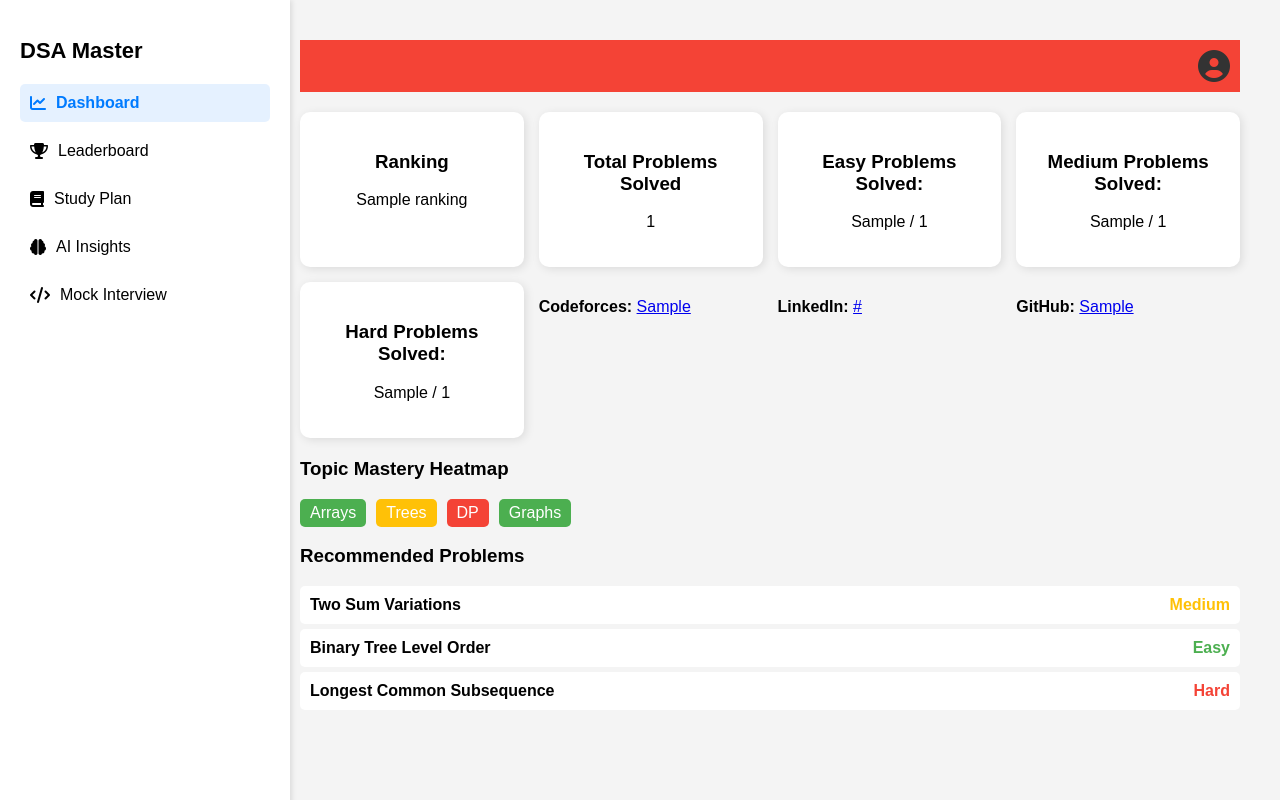
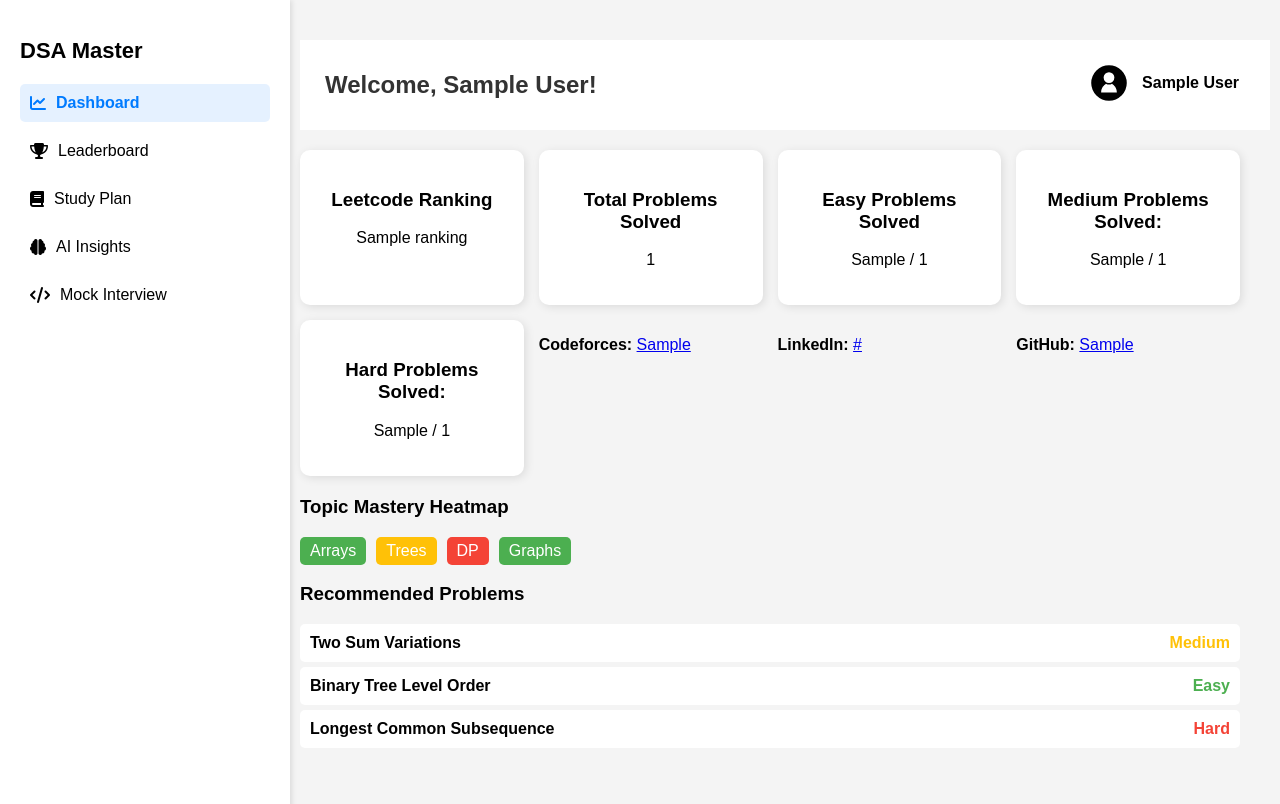
Before and after one commit to nag2mani/CodingProfileTracker, a Flask app: template templates/dashboard.html in a window 1280 px wide. Run offline with Flask 3, Linux system fonts and the light colour scheme; tables that the repository leaves empty hold one stand-in row (values such as "Sample post"); the template is opened without the code that fills it: values that come from a table or form of the project are taken from there, most other values are stand-ins (such as "Sample title", 1, 10 or a date in 2020); some libraries are stand-ins or nearby versions.

Commit message:
fixed profile section

```diff
--- a/static/css/styles.css
+++ b/static/css/styles.css
@@ -128,51 +128,99 @@ body {
 .hard { color: #F44336; font-weight: bold; }
 
 /* Profile Section */
-.profile-header {
-    display: flex;
+/* .profile-container {
+    position: relative;
+    padding: 15px;
+    align-content: flex-end;
     justify-content: flex-end;
-    align-items: center;
-    position: relative;
-    padding: 10px;
-    background-color: #F44336;
+    align-content: end;
+    background-color: aqua;
 }
 
+.profile-trigger {
+    cursor: pointer;
+    display: flex;
+    gap: 8px;
+    padding: 8px 16px;
+    background: #ffffff;
+    border-radius: 4px;
+    box-shadow: 0 2px 4px rgba(0,0,0,0.1);
+} */
+
+/* ---------------------------------- */
+/* Profile Section */
 .profile-container {
-    position: relative;
-    display: inline-block;
+    position: relative; /* Keep it as relative */
+    width: 100%; /* Ensure full width */
+    padding: 15px;
+    min-height: 60px;
+    background: #ffffff;
+    align-content: center;
 }
 
-.profile-icon {
-    font-size: 32px;
+
+
+
+/* Move only the profile trigger to the right */
+.profile-trigger {
     cursor: pointer;
+    display: flex;
+    gap: 8px;
+    padding: 8px 16px;
+    background: #ffffff;
+    border-radius: 4px;
+    /* box-shadow: 0 2px 4px rgba(0,0,0,0.1); */
+    position: absolute;
+    right: 15px; /* Align to the right */
+    top: 50%;
+    transform: translateY(-50%); /* Center it vertically */
+}
+
+.greeting-message {
+    font-size: 24px;
+    font-weight: 600;
     color: #333;
+    margin-right: 10px;
+    padding: 5px 10px;
+    margin: auto;
+    align-items: center;
+}
+
+/* ---------------------------------- */
+
+.profile-name {
+    font-weight: 600;
+    font-size: 16px;
 }
 
 .profile-dropdown {
     display: none;
     position: absolute;
+    top: 100%;
     right: 0;
-    top: 40px;
     background: white;
-    padding: 15px;
-    border-radius: 5px;
-    box-shadow: 0px 2px 10px rgba(0, 0, 0, 0.1);
     min-width: 200px;
-    text-align: left;
+    border-radius: 4px;
+    box-shadow: 0 4px 6px rgba(0,0,0,0.1);
+    z-index: 1000;
 }
 
-.profile-dropdown p {
-    margin: 5px 0;
+.profile-details {
+    padding: 16px;
 }
 
-.profile-links a {
-    display: block;
-    margin-top: 10px;
+.profile-details p {
+    margin: 8px 0;
+    color: #333;
+}
+.profile-details a {
     text-decoration: none;
-    color: #007bff;
-    font-weight: bold;
+    color: red;
 }
 
-.profile-links a:hover {
-    text-decoration: underline;
-}
+/* .profile-trigger {
+    background-color: red;
+    max-width: 150px;
+    justify-content: center;
+    max-height: 100px;
+} */
--- a/templates/dashboard.html
+++ b/templates/dashboard.html
@@ -21,7 +21,6 @@
             }
         });
     </script>
-
 </head>
 
 <body>
@@ -42,14 +41,19 @@
         <div class="dashboard">
             <header class="profile-header">
                 <div class="profile-container">
-                    <i class="fas fa-user-circle profile-icon" onclick="toggleProfileDropdown()"></i>
+                    <div class="greeting-message"><strong>Welcome, {{ user.name }}!</strong></div>
+                    <div class="profile-trigger" onclick="toggleProfileDropdown()">
+                        <span class="profile-image"><img src="{{ url_for('static', filename='images/profile.svg') }}" alt="My SVG Icon" width="50" height="50">
+                        </span>
+                        <span class="profile-name"><p><strong>{{ user.name }}</strong></p></span>
+                    </div>
                     <div class="profile-dropdown" id="profileDropdown">
-                        <p><strong>{{ user.name }}</strong></p>
-                        <p>Email: {{ user.email }}</p>
-                        <p>Role: {{ user.role }}</p>
-                        <div class="profile-links">
-                            <a href="/edit_profile">Edit Profile</a>
-                            <a href="/logout">Logout</a>
+                        <div class="profile-details">
+                            <p><strong>{{ user.name }}</strong></p>
+                            <p>Email: {{ user.email }}</p>
+                            <p>Role: {{ user.role }}</p>
+                            <p><a href="/edit_profile">Edit Profile</a></p>
+                            <p><a href="/logout">Logout</a></p>
                         </div>
                     </div>
                 </div>
@@ -57,10 +61,9 @@
 
             <section class="stats">
                 {% if user.leetcode %}
-                <!-- <p><strong>LeetCode:</strong> <a href="{{ user.leetcode }}" target="_blank">{{ user.leetcode }}</a></p> -->
                 {% if leetcode_data %}
                 <div class="card">
-                    <h3>Ranking</h3>
+                    <h3>Leetcode Ranking</h3>
                     <p>{{ leetcode_data.ranking }}</p>
                 </div>
                 <div class="card">
@@ -68,7 +71,7 @@
                     <p>{{ leetcode_data.totalSolved }}</p>
                 </div>
                 <div class="card">
-                    <h3>Easy Problems Solved:</h3>
+                    <h3>Easy Problems Solved</h3>
                     <p>{{ leetcode_data.easySolved }} / {{ leetcode_data.totalEasy }}</p>
                 </div>
                 <div class="card">
@@ -97,8 +100,7 @@
                 {% endif %}
 
                 <!-- <div class="links">
-                    <a href="/edit_profile">Edit Profile</a>
-                    <a href="/logout">Logout</a>
+
                 </div> -->
             </section>
             <section class="heatmap">
```
Also changed, not shown: static/images/profile.svg (added).
